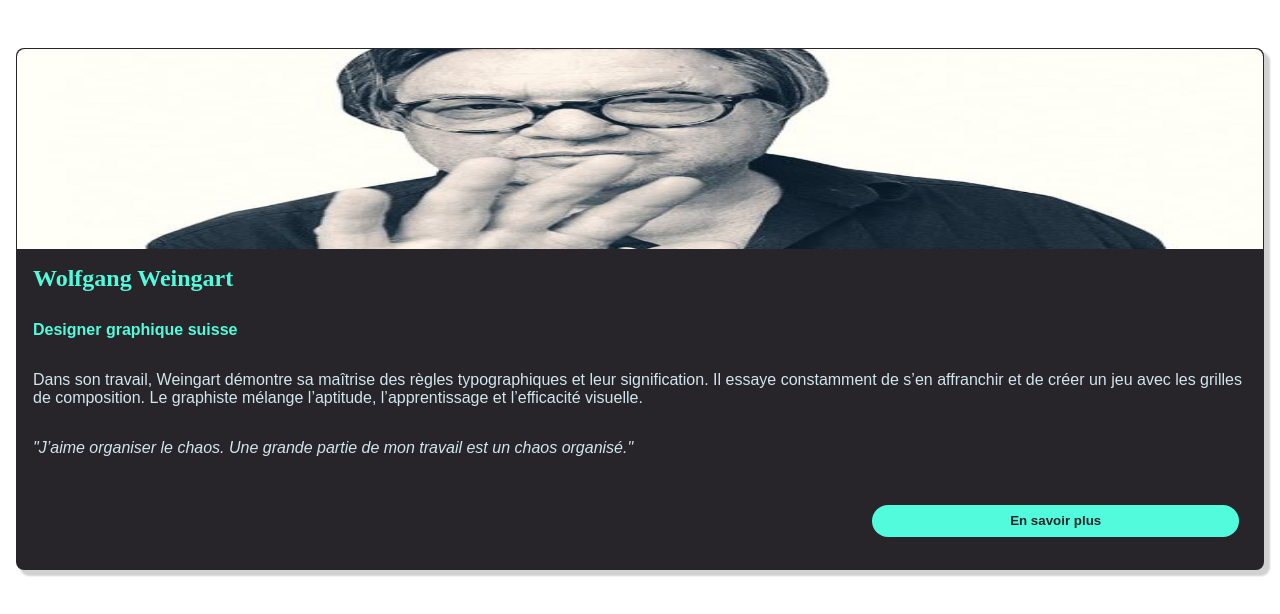
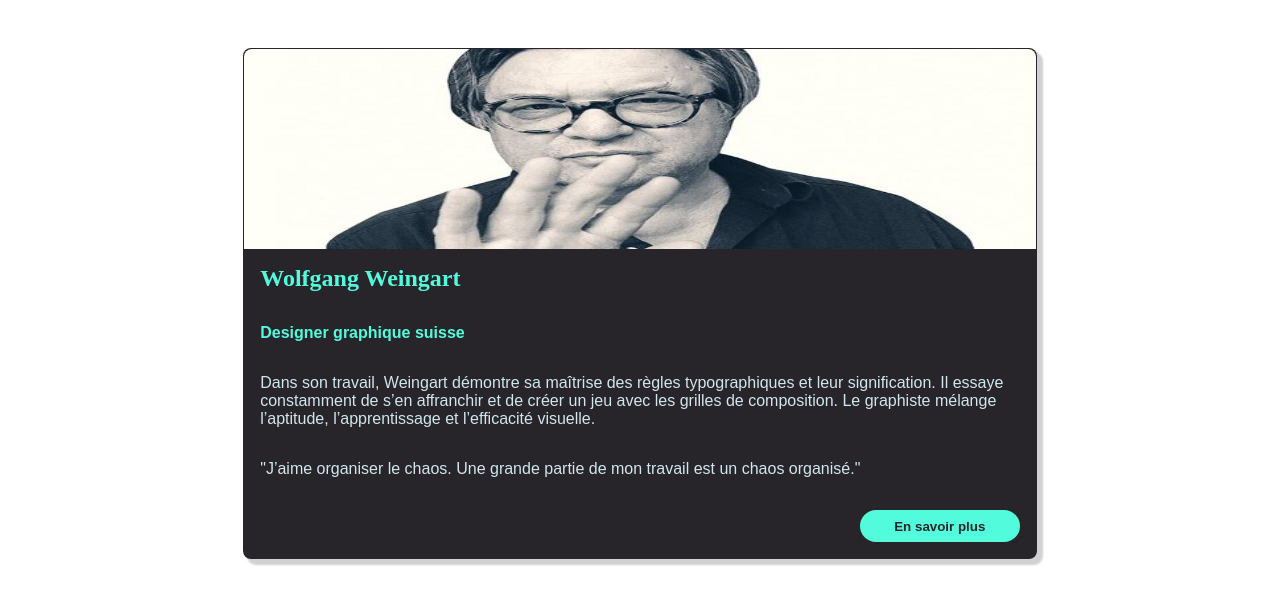
Before and after one commit to Nas-lmr/QueteCDA2, a plain HTML site: page index.html in a window 1280 px wide. Drawn offline with Linux system fonts and the light colour scheme.

Commit message:
add modification

```diff
--- a/index.css
+++ b/index.css
@@ -1,4 +1,5 @@
 @import url("https://fonts.googleapis.com/css2?family=Abril+Fatface&family=Josefin+Sans:ital,wght@0,100..700;1,100..700&display=swap");
+
 
 * {
   margin: 0;
@@ -9,7 +10,8 @@
 main {
   display: flex;
   justify-content: center;
-  margin: 3rem 1rem;
+  margin: 3rem auto;
+  max-width: 62rem;
 }
 
 .card-container {
@@ -19,14 +21,13 @@ main {
   display: flex;
   flex-direction: column;
   width: 100%;
-  height: 100%;
+  max-width: 80%;
   box-shadow: 5px 5px 2px 1px rgba(27, 27, 27, 0.2);
+  margin-bottom: 3rem;
 }
 
 h1 {
-  padding-top: 1rem;
-  padding-left: 1rem;
-  padding-bottom: 0.8rem;
+  padding: 1rem;
   font-family: "Abril";
   color: #53fbdd;
 }
@@ -49,30 +50,22 @@ h2 {
   border-radius: 0.5rem 0.5rem 0 0;
 }
 
-.designer-description {
-  padding: 1rem;
-  font-family: "Josefin", sans-serif;
-  color: #d1e6ed;
-}
-
+.designer-description,
 .designer-quote {
   padding: 1rem;
   font-family: "Josefin", sans-serif;
-  font-style: italic;
   color: #d1e6ed;
 }
 
 .button-container {
   display: flex;
   justify-content: flex-end;
-  padding-top: 2rem;
-  padding-right: 1.5rem;
-  padding-bottom: 2rem;
+  padding: 1rem;
 }
 
 #card-button {
   border: none;
-  width: 30%;
+  min-width: 10rem;
   height: 2rem;
   background-color: #53fbdd;
   border-radius: 2rem;
```
